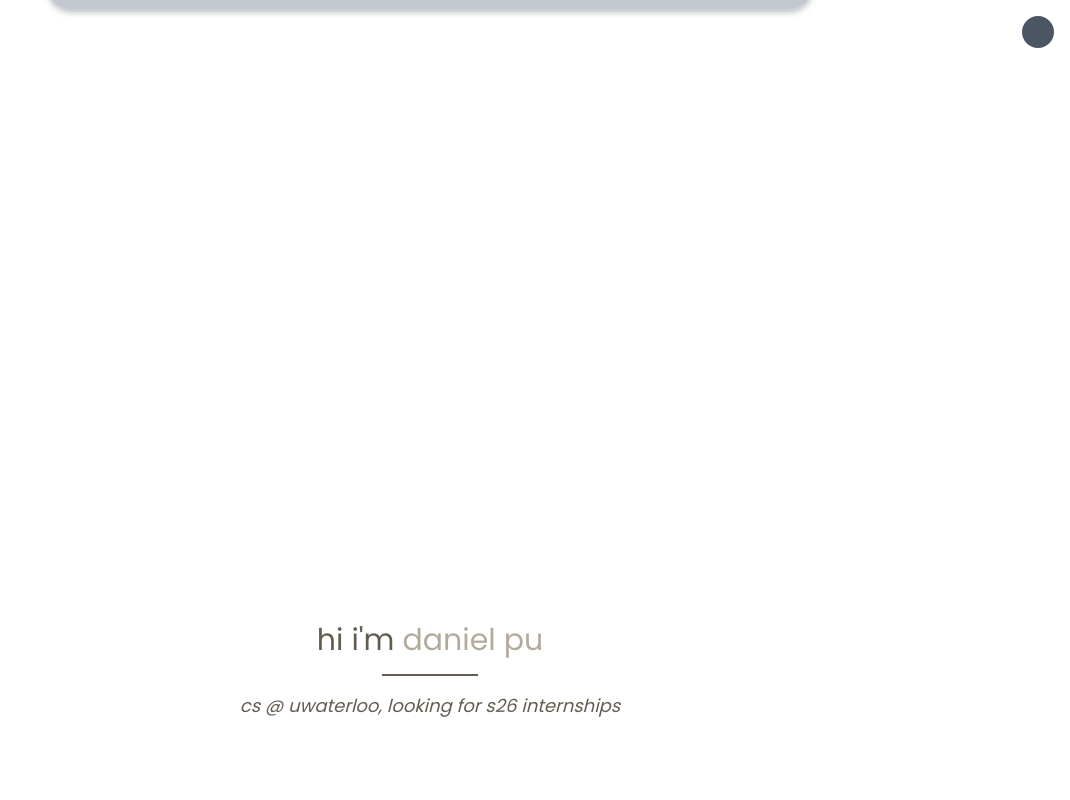
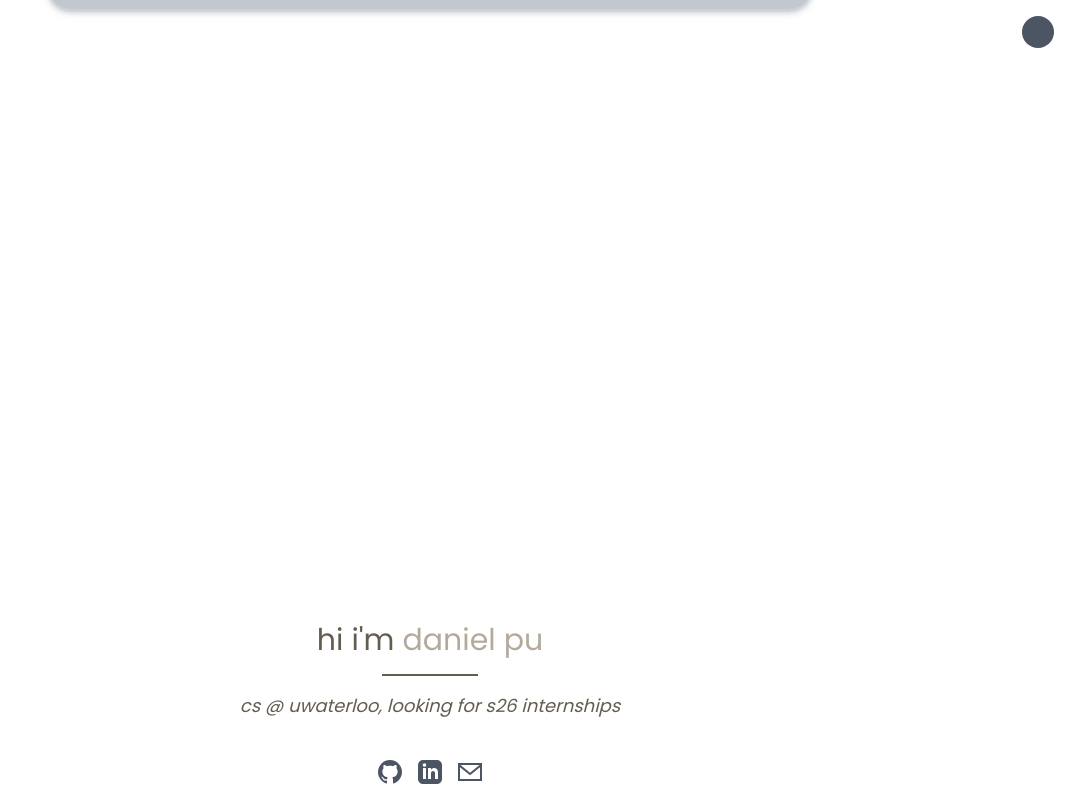
Before and after one commit to danielp1218/PersonalWebsite, a SvelteKit app: page / in a window 1280 px wide. Shown: the top 800 px of the page, without its empty margins (210-1280 px from the left). Built offline with nearby package versions, Linux system fonts and the light colour scheme; no server answers.

Commit message:
Add footer component with social media links and icons

```diff
--- /dev/null
+++ b/src/lib/components/footer.svelte
@@ -0,0 +1,19 @@
+<script lang="ts">
+	import Github from '$lib/components/icons/github.svelte';
+	import Linkedin from '$lib/components/icons/linkedin.svelte';
+	import Email from '$lib/components/icons/email.svelte';
+</script>
+
+<footer class="absolute bottom-0 left-0 right-0 bg-transparent p-4">
+	<div class="flex justify-center space-x-4">
+		<a href="https://github.com/danielp1218" target="_blank" rel="noopener noreferrer" class="text-primary hover:text-secondary">
+			<Github class="h-6 w-6" />
+		</a>
+		<a href="https://www.linkedin.com/in/danielpu1/" target="_blank" rel="noopener noreferrer" class="text-primary hover:text-secondary">
+			<Linkedin class="h-6 w-6" />
+		</a>
+		<a href="mailto:danielpu2007@gmail.com" class="text-primary hover:text-secondary">
+			<Email class="h-6 w-6" />
+		</a>
+	</div>
+</footer>
--- /dev/null
+++ b/src/lib/components/icons/email.svelte
@@ -0,0 +1,10 @@
+<svg
+	xmlns="http://www.w3.org/2000/svg"
+	viewBox="0 0 24 24"
+	fill="currentColor"
+	class={$$props.class}
+>
+	<path
+		d="M0 3v18h24v-18h-24zm21.518 2l-9.518 7.713-9.518-7.713h19.036zm-19.518 14v-11.817l10 8.104 10-8.104v11.817h-20z"
+	/>
+</svg>
--- /dev/null
+++ b/src/lib/components/icons/github.svelte
@@ -0,0 +1,10 @@
+<svg
+	xmlns="http://www.w3.org/2000/svg"
+	viewBox="0 0 24 24"
+	fill="currentColor"
+	class={$$props.class}
+>
+	<path
+		d="M12 0c-6.626 0-12 5.373-12 12 0 5.302 3.438 9.8 8.207 11.387.599.111.793-.261.793-.577v-2.234c-3.338.726-4.033-1.416-4.033-1.416-.546-1.387-1.333-1.756-1.333-1.756-1.089-.745.083-.729.083-.729 1.205.084 1.839 1.237 1.839 1.237 1.07 1.834 2.807 1.304 3.492.997.107-.775.418-1.305.762-1.604-2.665-.305-5.467-1.334-5.467-5.931 0-1.311.469-2.381 1.236-3.221-.124-.303-.535-1.524.117-3.176 0 0 1.008-.322 3.301 1.23.957-.266 1.983-.399 3.003-.404 1.02.005 2.047.138 3.006.404 2.291-1.552 3.297-1.23 3.297-1.23.653 1.653.242 2.874.118 3.176.77.84 1.235 1.91 1.235 3.221 0 4.609-2.807 5.624-5.479 5.921.43.372.823 1.102.823 2.222v3.293c0 .319.192.694.801.576 4.765-1.589 8.199-6.086 8.199-11.386 0-6.627-5.373-12-12-12z"
+	/>
+</svg>
--- /dev/null
+++ b/src/lib/components/icons/linkedin.svelte
@@ -0,0 +1,10 @@
+<svg
+	xmlns="http://www.w3.org/2000/svg"
+	viewBox="0 0 24 24"
+	fill="currentColor"
+	class={$$props.class}
+>
+	<path
+		d="M19 0h-14c-2.761 0-5 2.239-5 5v14c0 2.761 2.239 5 5 5h14c2.762 0 5-2.239 5-5v-14c0-2.761-2.238-5-5-5zm-11 19h-3v-11h3v11zm-1.5-12.268c-.966 0-1.75-.79-1.75-1.764s.784-1.764 1.75-1.764 1.75.79 1.75 1.764-.783 1.764-1.75 1.764zm13.5 12.268h-3v-5.604c0-3.368-4-3.113-4 0v5.604h-3v-11h3v1.765c1.396-2.586 7-2.777 7 2.476v6.759z"
+	/>
+</svg>
--- a/src/routes/+layout.svelte
+++ b/src/routes/+layout.svelte
@@ -1,6 +1,7 @@
 <script lang="ts">
 	import '../app.css';
 	import ThemeButton from '$lib/components/themeButton.svelte';
+	import Footer from '$lib/components/footer.svelte';
 	let { children } = $props();
 
 	import { ColourPalette } from '$lib/themes.svelte';
@@ -35,4 +36,5 @@
 		<ThemeButton onclick={toggleTheme} />
 	</div>
 	{@render children()}
+	<Footer />
 </div>
--- a/src/routes/+page.svelte
+++ b/src/routes/+page.svelte
@@ -5,7 +5,7 @@
 
 <Live2D />
 
-<div id="home" class="bg-background text-primary h-full w-full">
+<div id="home" class="bg-background text-primary h-full w-full ">
 	<div class="flex h-screen items-center justify-center">
 		<div class="text-secondary font-title absolute bottom-[10%] left-0 right-0 text-center text-3xl mix-blend-difference">
 			<h1>hi i'm <span class="text-primary">daniel pu</span></h1>
@@ -31,15 +31,6 @@
 			</p>
 		</div>
 	</div>
-
-	<div id="contact" class="bg-background min-h-screen px-8 py-20">
-		<div class="mx-auto max-w-6xl">
-			<h2 class="text-secondary font-title mb-12 text-center text-6xl">contact</h2>
-			<p class="text-primary text-xl leading-relaxed text-center">
-				get in touch with me!
-			</p>
-		</div>
-	</div>
 </div>
 
 <Navbar />
```
